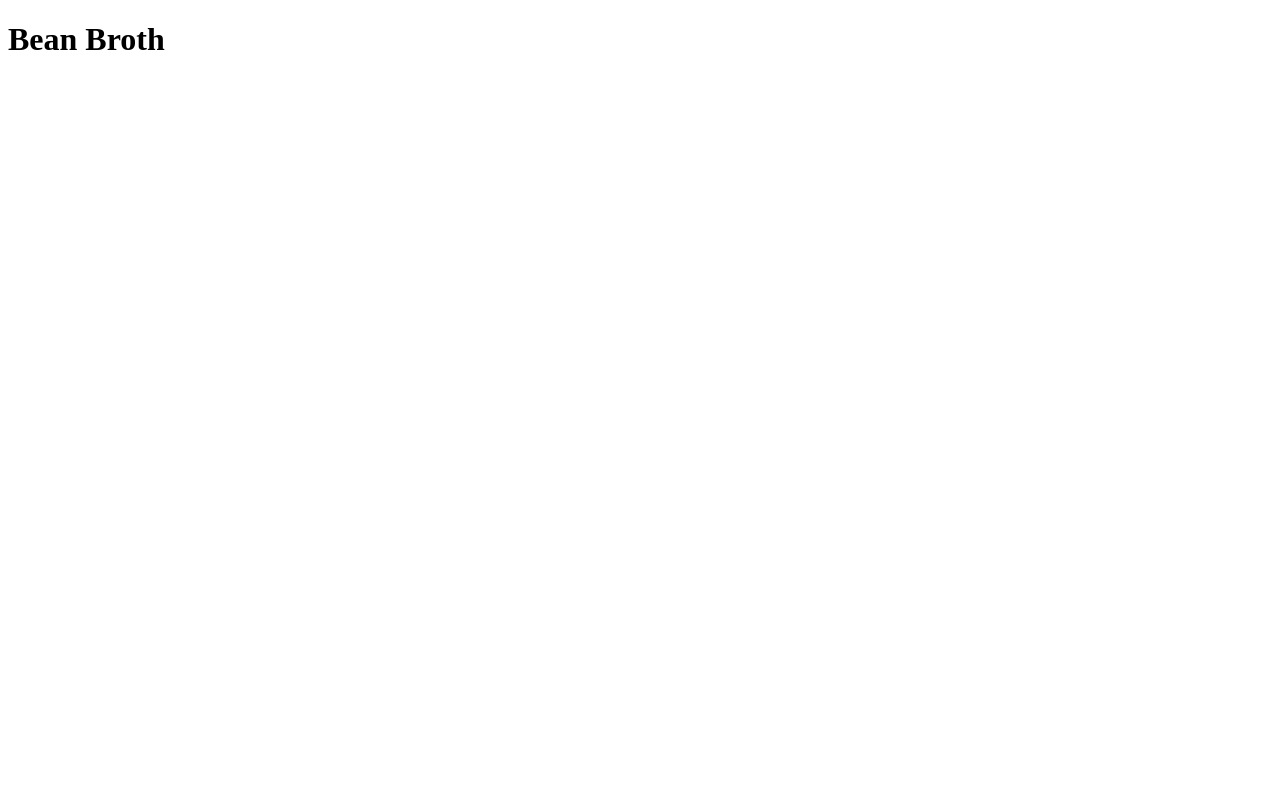
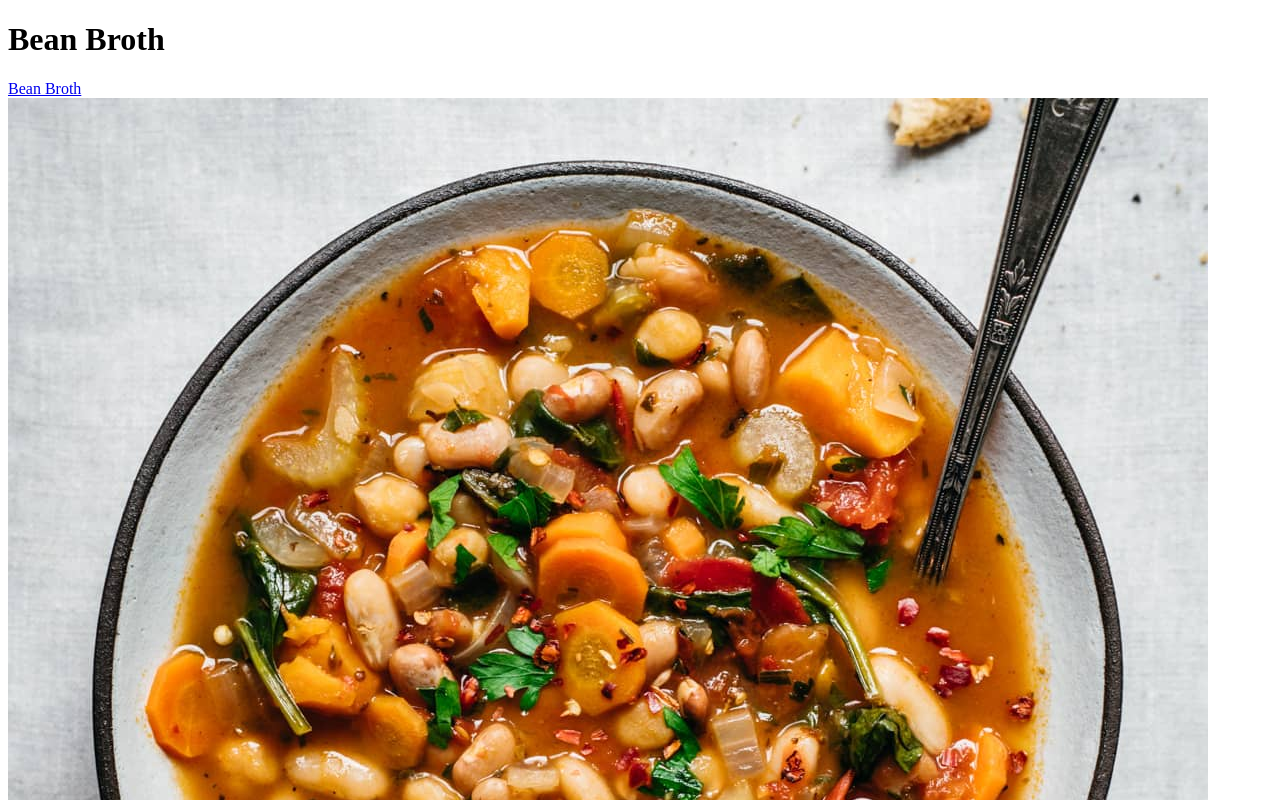
Before and after one commit to Kplatt1992/odin-recipes, a plain HTML site: page recipes/beanbroth.html in a window 1280 px wide. Shown: the top 800 px of the page. Drawn offline with Linux system fonts and the light colour scheme.

Commit message:
img and header moved from index.html to beanbroth.html

```diff
--- a/recipes/beanbroth.html
+++ b/recipes/beanbroth.html
@@ -7,6 +7,9 @@
     <title>Document</title>
 </head>
 <h1>Bean Broth</h1>
+<a href="./recipes/beanbroth.html">Bean Broth</a>
+    <img src="../img/beanbroth.jpeg">
+    <p>A dish that uses up whatever you have in your fridge. Once you master the basic steps of broth making the world will be your soup bowl.</p>
 <body>
 
 </body>
```
Also changed, not shown: index.html (+1 -2 lines), 1 other file.
